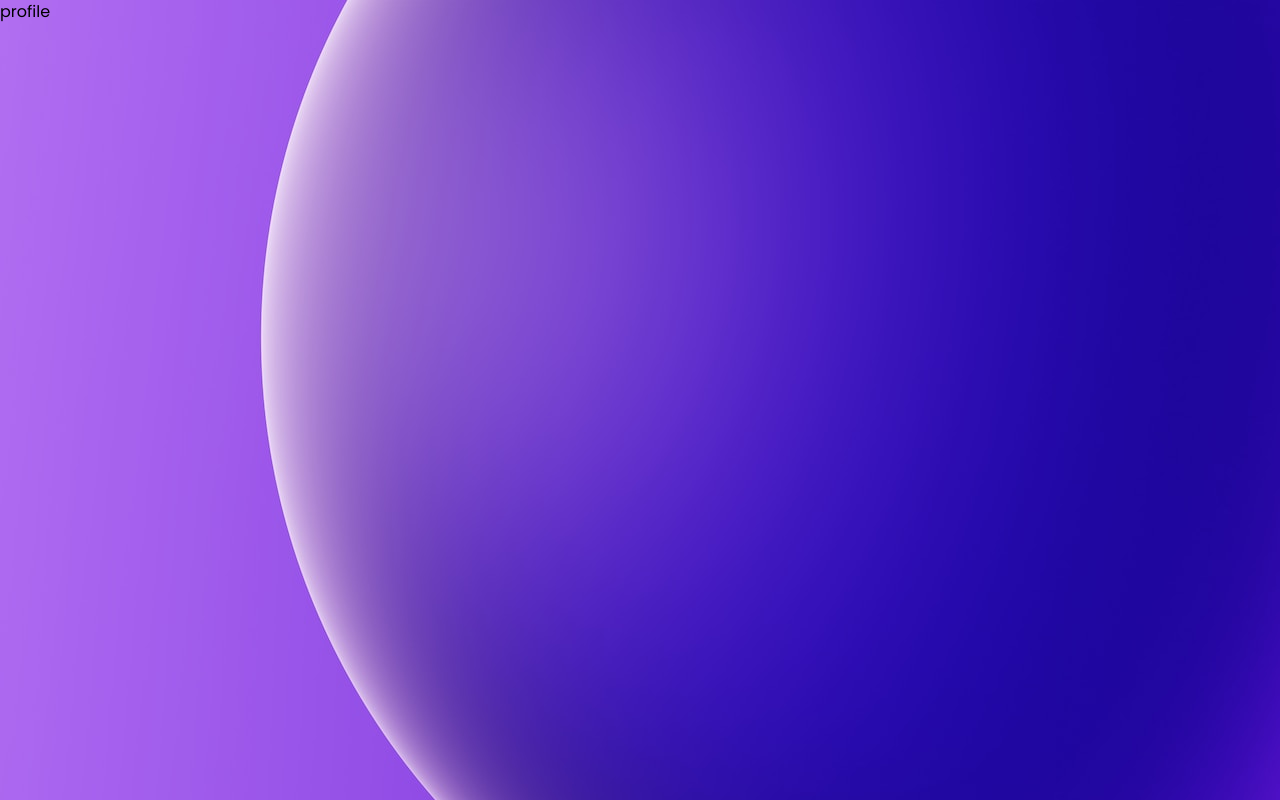
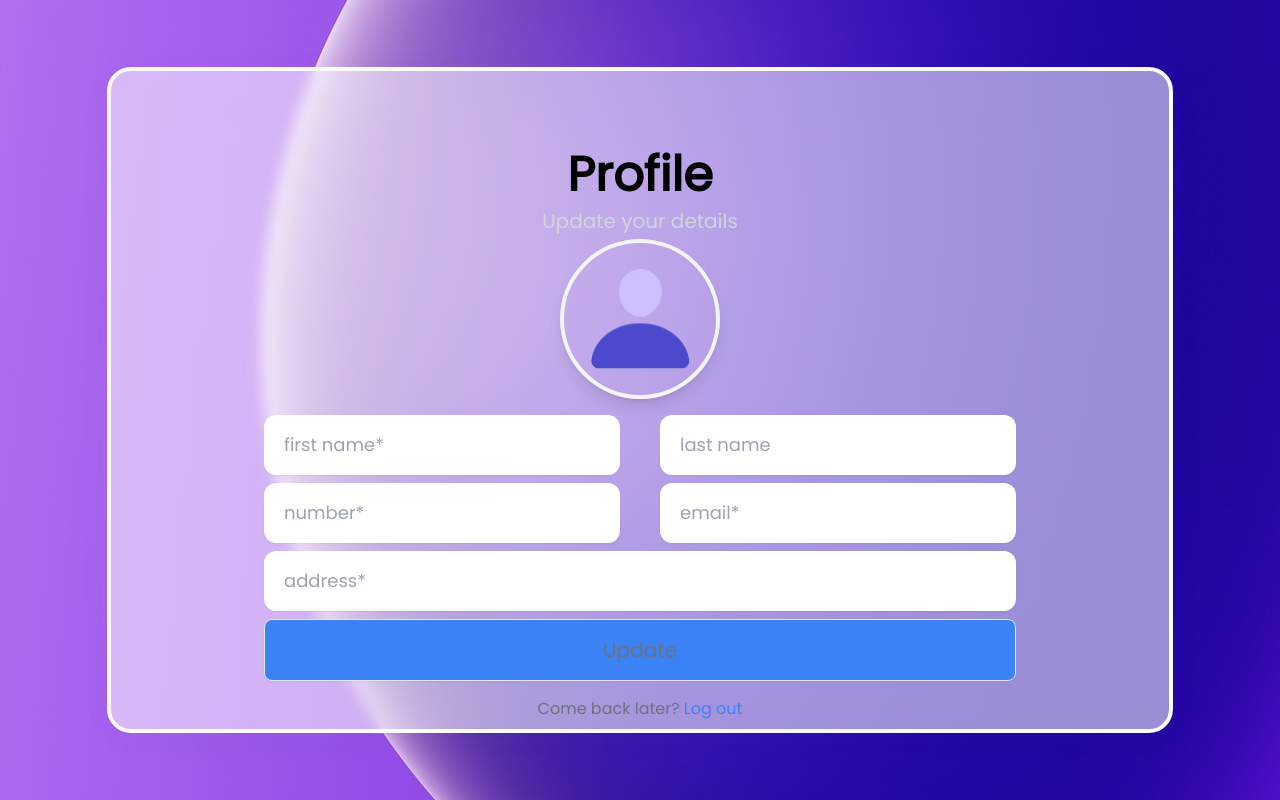
Before and after one commit to Night3y3/Authentication-101, a React (Vite) app in the folder client/: page /profile in a window 1280 px wide. Built offline with nearby package versions, Linux system fonts and the light colour scheme.

Commit message:
profile ui done with its validations

```diff
--- a/client/src/components/Profile.tsx
+++ b/client/src/components/Profile.tsx
@@ -1,13 +1,98 @@
-import React from 'react';
+import React, { useState } from 'react';
+import { Link } from 'react-router-dom';
+import Lottie from 'react-lottie-player';
+import { useFormik } from 'formik';
+
+import avatar from '../assets/profile.json';
+import styles from '../styles/username.module.css';
+import prof from '../styles/profile.module.css';
+import { profileValidate } from '../helper/validate';
+import convertImageToBase64 from '../helper/convert';
 
 interface ProfileProps {
     // Define prop types here
 }
 
 const Profile: React.FC<ProfileProps> = () => {
-    // Component logic using props
+    const [file, setFile] = useState<string | undefined>(undefined);
+
+    // Formik
+    const formik = useFormik({
+        initialValues: {
+            firstname: '',
+            lastname: '',
+            email: '',
+            mobile: '',
+            address: '',
+        },
+        validate: profileValidate,
+        validateOnBlur: false,
+        validateOnChange: false,
+        onSubmit: async values => {
+            values = await Object.assign(values, { profile: file || '' })
+            console.log(values);
+        },
+    });
+
+    // Formik does not support file upload so we need a handler
+    const onUpload = async (e: React.ChangeEvent<HTMLInputElement>) => {
+        if (e.target.files) {
+            const base64 = await convertImageToBase64(e.target.files[0]);
+            setFile(base64);
+        }
+    }
+
+
     return (
-        <div>profile</div>
+        <div className="container mx-auto">
+
+            <div className='flex justify-center items-center h-screen'>
+                <div className={`${styles.glass} ${prof.glass}`}>
+                    <div className='flex flex-col items-center title'>
+                        <h1 className='text-5xl font-bold'>Profile</h1>
+                        <span className='pt-2 -mb-4 text-xl w-2/3 text-center text-gray-300'>Update your details</span>
+                    </div>
+
+                    <form action="" method="post" className='py-1' onSubmit={formik.handleSubmit}>
+                        <div className='profile flex justify-center py-4'>
+                            <label htmlFor="profile">
+                                {file ? <img src={file} alt="profile" className={`${styles.profile} ${prof.profile}`} /> : <Lottie
+                                    loop={false}
+                                    animationData={avatar}
+                                    play
+                                    className={`${styles.profile} ${prof.profile}`}
+                                />
+                                }
+
+                            </label>
+                            <input onChange={onUpload} type="file" id='profile' name='profile' />
+
+                        </div>
+
+                        <div className="textbox flex flex-col items-center gap-2">
+                            <div className="name flex w-3/4 gap-10">
+                                <input {...formik.getFieldProps('firstname')} className={`${styles.textbox} ${prof.textbox}`} type='text' placeholder='first name*' />
+                                <input {...formik.getFieldProps('lastname')} className={`${styles.textbox} ${prof.textbox}`} type='text' placeholder='last name' />
+                            </div>
+
+                            <div className="name flex w-3/4 gap-10">
+                                <input {...formik.getFieldProps('mobile')} className={`${styles.textbox} ${prof.textbox}`} type='text' placeholder='number*' />
+                                <input {...formik.getFieldProps('email')} className={`${styles.textbox} ${prof.textbox}`} type='email' placeholder='email*' />
+                            </div>
+                            {/* Direct new initialValues can be added from getFieldProps too */}
+
+                            <input {...formik.getFieldProps('address')} className={styles.textbox} type='text' placeholder='address*' />
+
+                            <button type='submit' className={styles.btn}>Update</button>
+                        </div>
+
+                        <div className="text-center py-4">
+                            <span className='text-gray-500'>Come back later? <Link className=' text-blue-500 no-underline' to="/">Log out</Link></span>
+                        </div>
+                    </form>
+                </div>
+            </div>
+        </div>
     );
 };
 
--- a/client/src/helper/validate.ts
+++ b/client/src/helper/validate.ts
@@ -36,6 +36,32 @@ export async function registerValidate(values: {
   const errors = userValidate(values);
   emailVerify(errors, values);
   passwordValidate(values);
+
+  return errors;
+}
+
+// Validate profile page
+export async function profileValidate(values: {
+  firstname?: string;
+  lastname?: string;
+  email?: string;
+  mobile?: string;
+  address?: string;
+}) {
+  const errors = emailVerify({}, values);
+
+  if (!values.firstname) {
+    errors.firstname = toast.error("First name is required");
+  }
+  if (!values.lastname) {
+    errors.lastname = toast.error("Last name is required");
+  }
+  if (!values.mobile) {
+    errors.mobile = toast.error("Phone number is required");
+  }
+  if (!values.address) {
+    errors.address = toast.error("Address is required");
+  }
 
   return errors;
 }
--- a/client/src/styles/Profile.module.css
+++ b/client/src/styles/Profile.module.css
@@ -2,7 +2,7 @@
   @apply h-5/6 w-5/6;
 }
 
-.profile_img {
+.profile {
   @apply w-40 cursor-pointer;
 }
 
```
